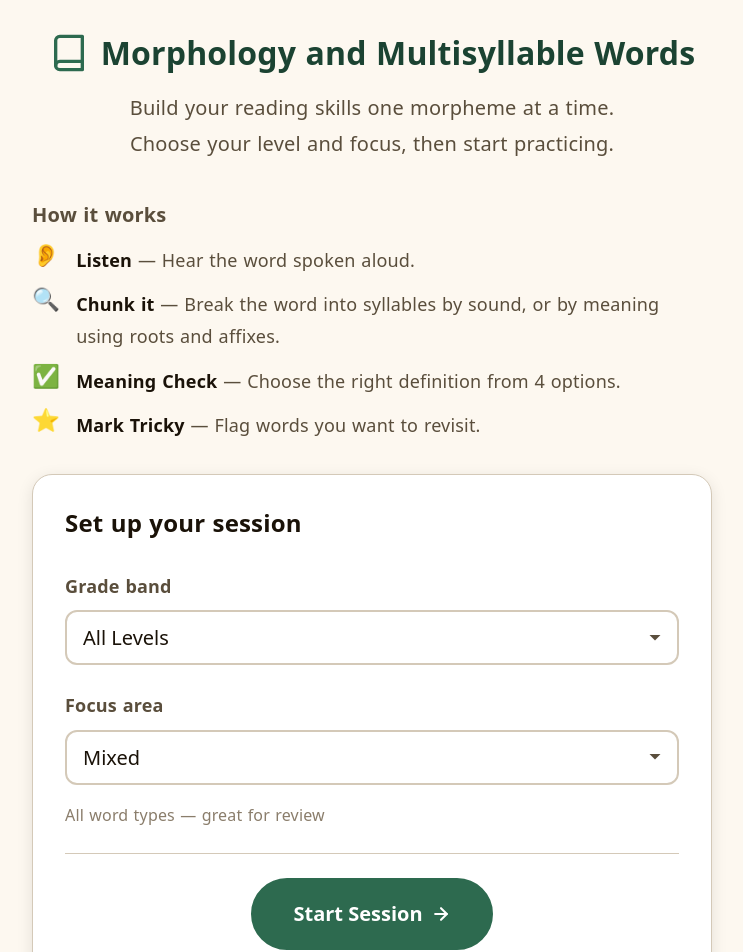
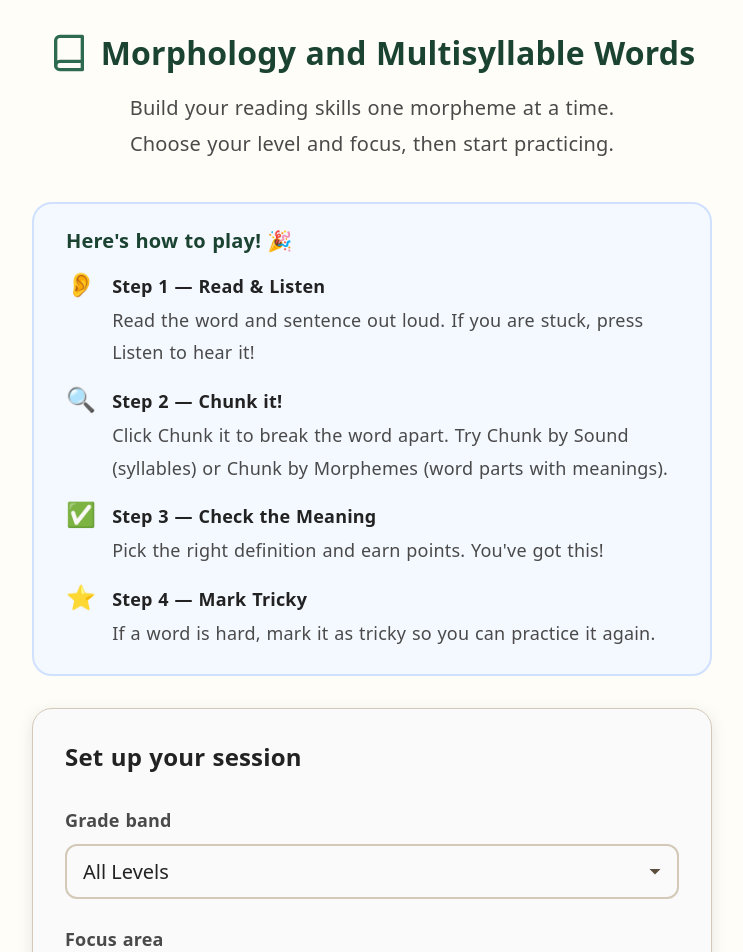
Before and after one commit to eduventuring-commits/word-trainer, a Next.js app: page / in a window 1280 px wide. Shown: the top 952 px of the page, without its empty margins (268-1011 px from the left). Built offline with nearby package versions, Linux system fonts and the light colour scheme.

Commit message:
UI tweaks: kid-friendly directions, bigger buttons, new colors, milestone messages, renamed chunk tabs

```diff
--- a/src/app/globals.css
+++ b/src/app/globals.css
@@ -12,12 +12,12 @@
 
 :root {
   /* Colours — high contrast, warm neutrals (easier for dyslexic readers) */
-  --color-bg: #fdf8f0;          /* warm off-white — less glare than pure white */
-  --color-surface: #ffffff;
+  --color-bg: #FFFDF7;          /* light cream — easy on the eyes */
+  --color-surface: #FAFAFA;
   --color-border: #d4c9b8;
-  --color-text-primary: #1a1208;   /* near-black with warm tone */
-  --color-text-secondary: #5a4e3c;
-  --color-text-muted: #8a7d6b;
+  --color-text-primary: #222222;   /* dark charcoal — readable without harsh black */
+  --color-text-secondary: #4a4a4a;
+  --color-text-muted: #7a7a7a;
 
   --color-brand: #2d6a4f;          /* accessible green */
   --color-brand-light: #52b788;
@@ -140,11 +140,11 @@ h1, h2, h3 {
   justify-content: center;
   gap: var(--space-2);
   font-family: var(--font-ui);
-  font-size: var(--text-sm);
-  font-weight: 600;
+  font-size: var(--text-md);
+  font-weight: 700;
   line-height: 1;
-  padding: var(--space-4) var(--space-6);
-  border: 2px solid transparent;
+  padding: var(--space-4) var(--space-8);
+  border: 2.5px solid transparent;
   border-radius: var(--radius-pill);
   cursor: pointer;
   transition:
@@ -156,6 +156,7 @@ h1, h2, h3 {
   white-space: nowrap;
   user-select: none;
   -webkit-tap-highlight-color: transparent;
+  min-height: 48px;
 }
 
 .btn:active {
@@ -191,7 +192,7 @@ h1, h2, h3 {
 }
 
 .btn-ghost:hover {
-  background: #f0ebe2;
+  background: #ededeb;
   border-color: var(--color-text-muted);
 }
 
@@ -213,8 +214,9 @@ h1, h2, h3 {
 }
 
 .btn-lg {
-  font-size: var(--text-md);
-  padding: var(--space-6) var(--space-10);
+  font-size: var(--text-lg);
+  padding: var(--space-6) var(--space-12);
+  min-height: 60px;
 }
 
 /* ─── Form controls ────────────────────────────────────────────────────────── */
@@ -545,8 +547,9 @@ h1, h2, h3 {
   }
 
   .btn-lg {
-    font-size: var(--text-sm);
+    font-size: var(--text-md);
     padding: var(--space-4) var(--space-8);
+    min-height: 52px;
   }
 }
 
--- a/src/app/page.tsx
+++ b/src/app/page.tsx
@@ -110,35 +110,39 @@ export default function HomePage() {
           maxWidth: 680,
           width: "100%",
           marginBottom: "var(--space-8)",
+          background: "#F4F8FF",
+          borderRadius: "var(--radius-lg)",
+          padding: "var(--space-6) var(--space-8)",
+          border: "2px solid #d0e0ff",
         }}
         aria-label="How to use this app"
       >
         <h2
           style={{
             fontSize: "var(--text-md)",
-            fontWeight: 700,
-            color: "var(--color-text-secondary)",
+            fontWeight: 800,
+            color: "var(--color-brand-dark)",
             marginBottom: "var(--space-4)",
           }}
         >
-          How it works
+          Here&apos;s how to play! 🎉
         </h2>
-        <ul
+        <ol
           style={{
             listStyle: "none",
             display: "flex",
             flexDirection: "column",
-            gap: "var(--space-3)",
+            gap: "var(--space-4)",
           }}
         >
           {[
-            ["👂", "Listen", "Hear the word spoken aloud."],
-            ["🔍", "Chunk it", "Break the word into syllables by sound, or by meaning using roots and affixes."],
-            ["✅", "Meaning Check", "Choose the right definition from 4 options."],
-            ["⭐", "Mark Tricky", "Flag words you want to revisit."],
+            ["👂", "Step 1 — Read & Listen", "Read the word and sentence out loud. If you are stuck, press Listen to hear it!"],
+            ["🔍", "Step 2 — Chunk it!", "Click Chunk it to break the word apart. Try Chunk by Sound (syllables) or Chunk by Morphemes (word parts with meanings)."],
+            ["✅", "Step 3 — Check the Meaning", "Pick the right definition and earn points. You've got this!"],
+            ["⭐", "Step 4 — Mark Tricky", "If a word is hard, mark it as tricky so you can practice it again."],
           ].map(([icon, title, desc]) => (
             <li
-              key={title}
+              key={title as string}
               style={{
                 display: "flex",
                 gap: "var(--space-4)",
@@ -147,16 +151,16 @@ export default function HomePage() {
                 color: "var(--color-text-secondary)",
               }}
             >
-              <span style={{ fontSize: "1.4rem", lineHeight: 1 }}>{icon}</span>
+              <span style={{ fontSize: "1.5rem", lineHeight: 1.2, flexShrink: 0 }}>{icon}</span>
               <span>
-                <strong style={{ color: "var(--color-text-primary)" }}>
+                <strong style={{ color: "var(--color-text-primary)", display: "block", marginBottom: "2px" }}>
                   {title}
-                </strong>{" "}
-                — {desc}
+                </strong>
+                {desc}
               </span>
             </li>
           ))}
-        </ul>
+        </ol>
       </section>
 
       {/* ── Setup card ── */}
--- a/src/components/ChunkDisplay.tsx
+++ b/src/components/ChunkDisplay.tsx
@@ -409,7 +409,7 @@ export default function ChunkDisplay({ card }: ChunkDisplayProps) {
               boxShadow: mode === m ? "0 1px 4px rgba(0,0,0,0.12)" : "none",
             }}
           >
-            {m === "sound" ? "🔊 By Sound" : "📖 By Meaning"}
+            {m === "sound" ? "🔊 Chunk by Sound" : "📖 Chunk by Morphemes"}
           </button>
         ))}
       </div>
```
Also changed, not shown: src/components/ProgressBar.tsx (+37 -2 lines).
